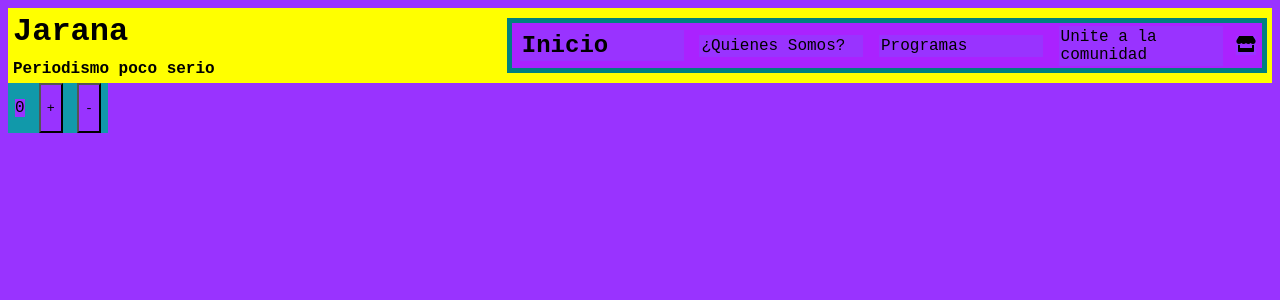
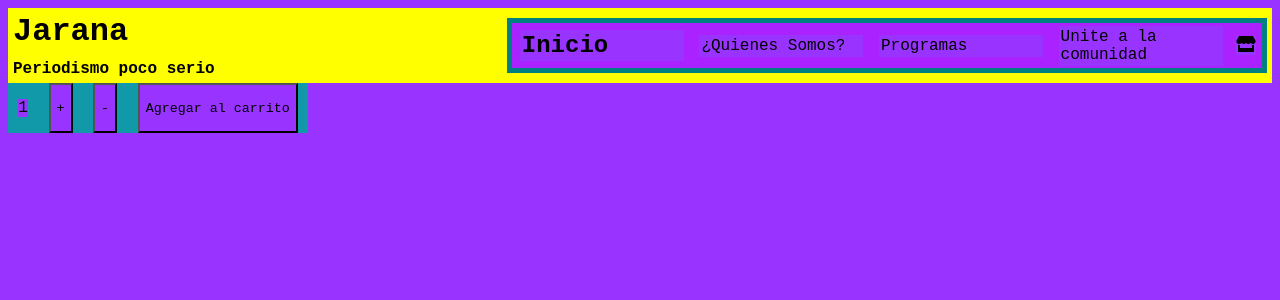
Before and after one commit to Elbruce4/React14680, a React (Create React App) app: page / in a window 1280 px wide. Shown: the top 300 px of the page. Built offline with nearby package versions, Linux system fonts and the light colour scheme.

Commit message:
entrega desafío 5

```diff
--- a/src/App.js
+++ b/src/App.js
@@ -17,8 +17,8 @@ const App = () => {
                     <NavBar />
                     <ItemListContainer greeting = "Accede a todo nuestro contenido"/>
                 </div>
-                <div div id="contador">
-                    <Contador/>
+                <div className="contador">
+                    <Contador stock={5} initial={1} onAdd="Agregar al carrito"/>
                 </div>
             </div>
     );
--- a/src/componentes/Contador/Contador.js
+++ b/src/componentes/Contador/Contador.js
@@ -1,27 +1,46 @@
 import { useState } from "react";
 
 
-const Contador = () => {
+const Contador = ({stock, onAdd, initial}) => {
 
-    let initial = 0
     const [contador , setContador] = useState(initial);
+
+    const [mensaje , setMensaje] = useState(onAdd);
 
     console.log(contador);
 
     function sumarContador () {
         setContador(contador + 1);
+        console.log(contador);
+
+        if (contador + 1 > stock) {
+            setMensaje (` no hay stock `)
+        } else if (contador + 1 <= stock) {
+            setMensaje (onAdd);
+        }
+        ;
     }
 
     function restarContador () {
-        setContador(contador - 1);
+        setContador(contador - 1)
+        console.log(contador);
+
+        if (contador - 1 > stock) {
+            setMensaje (` no hay stock `)
+        } else if (contador - 1 <= stock) {
+            setMensaje (onAdd);
+        }
     }
 
+    function verStock () {
+    }
 
-    return (<>
+    return (<div className="contador contador-botones">
                 <p>{contador}</p>
                 <button onClick={sumarContador}>+</button>
                 <button onClick={restarContador}>-</button>
-            </>
+                <button onClick={verStock}>{mensaje}</button>
+            </div>
     );
 }
 
--- a/src/diseño.css
+++ b/src/diseño.css
@@ -65,8 +65,8 @@ h1, h4 {
     }
 }
 
-#contador {
-    width: 100px;
+.contador {
+    width: 300px;
     background-color: #19a;
 
     display: flex;
@@ -78,3 +78,8 @@ h1, h4 {
     display: flex;
     flex-direction: column;
 }
+
+.contador-botones{
+    display: flex;
+    flex-direction: row;
+}
```
